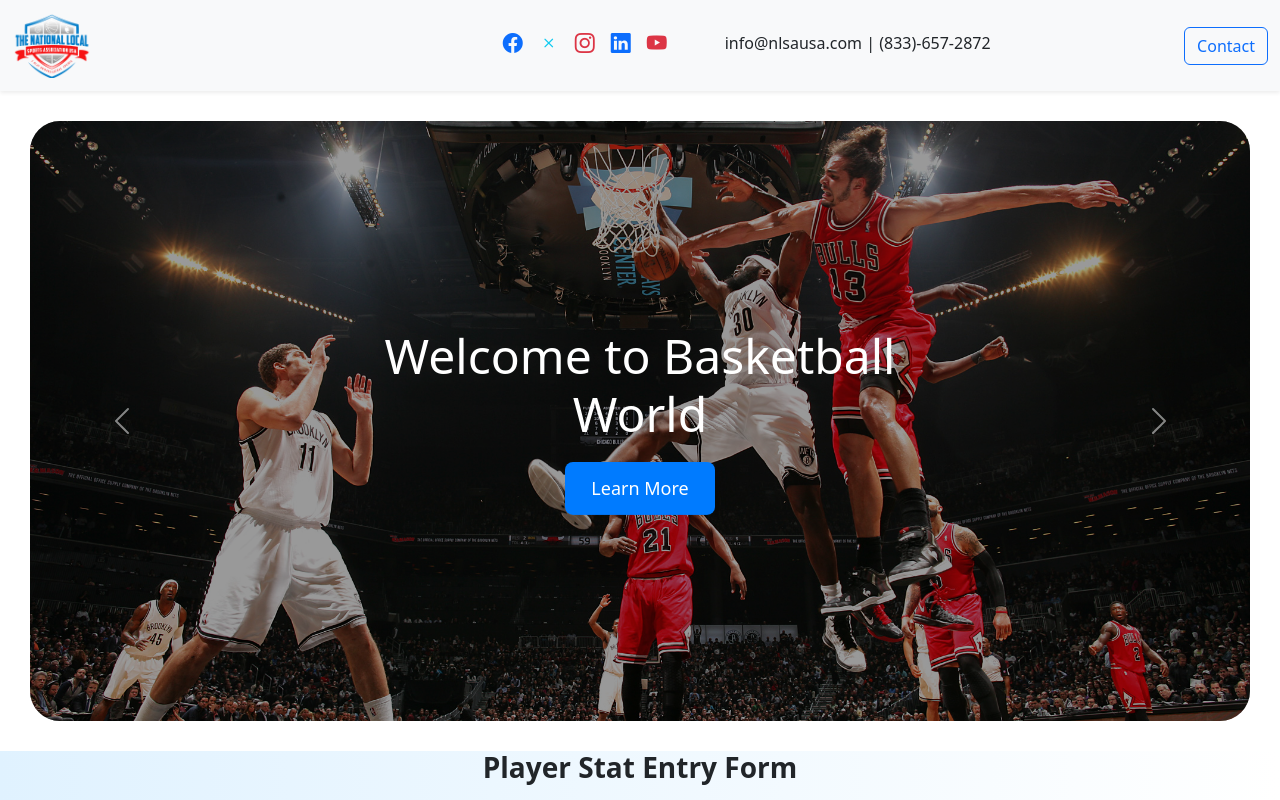
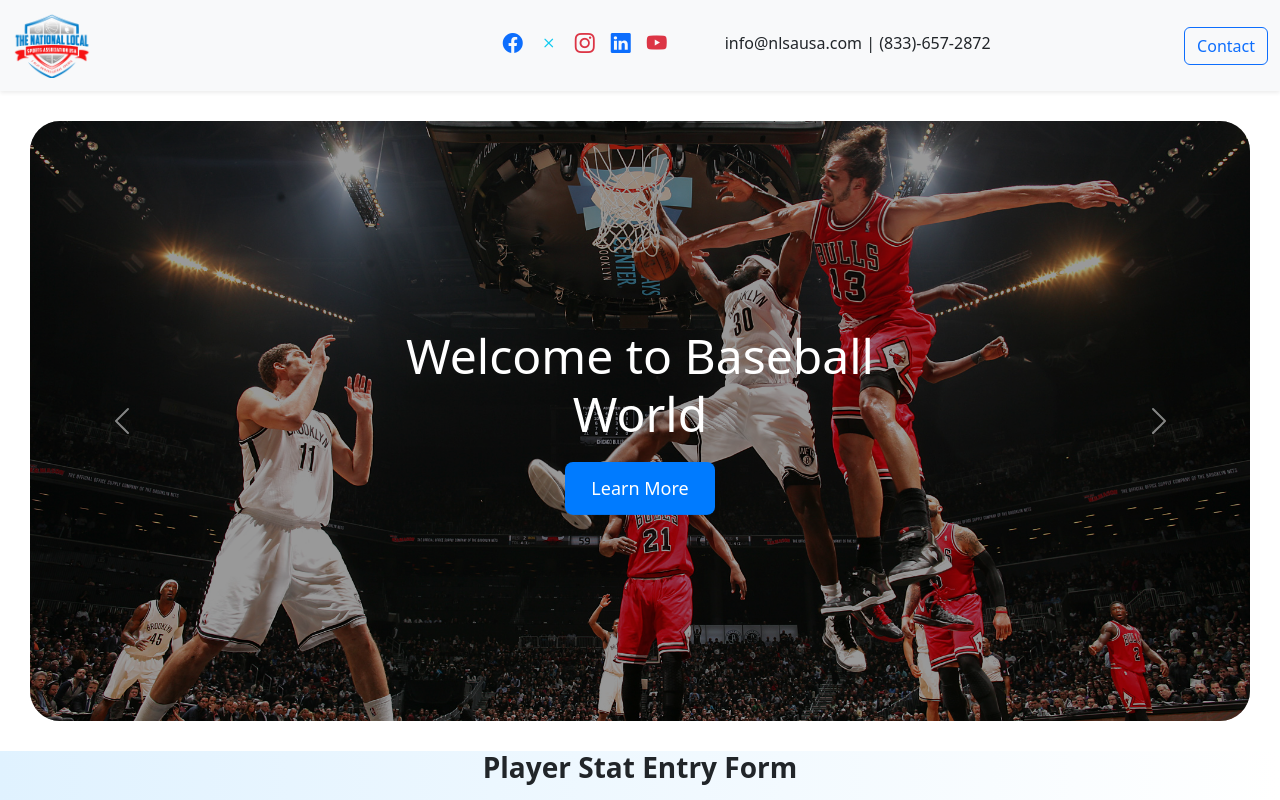
Before and after one commit to HadiRehman/NLSA-USA, a React (Create React App) app in the folder frontend/: page / in a window 1280 px wide. Shown: the top 800 px of the page. Built offline with nearby package versions, Linux system fonts and the light colour scheme.

Commit message:
change headings from baseball to basketball

```diff
--- a/frontend/src/pages/user/Home.js
+++ b/frontend/src/pages/user/Home.js
@@ -118,7 +118,7 @@ axios
                 }}
               >
                 <h2 style={{ fontSize: "48px", marginBottom: "20px" }}>
-                  Welcome to Basketball World
+                  Welcome to Baseball World
                 </h2>
                 <button
                   className="btn"
@@ -278,8 +278,7 @@ axios
                   style={{ borderRadius: "10px", padding: "12px 20px" }}
                 >
                   <option value="">Select Sport</option>
-                  <option value="basketball">Basketball</option>
-
+                  <option value="baseball">Baseball</option>
                 </select>
               </div>
 
```
